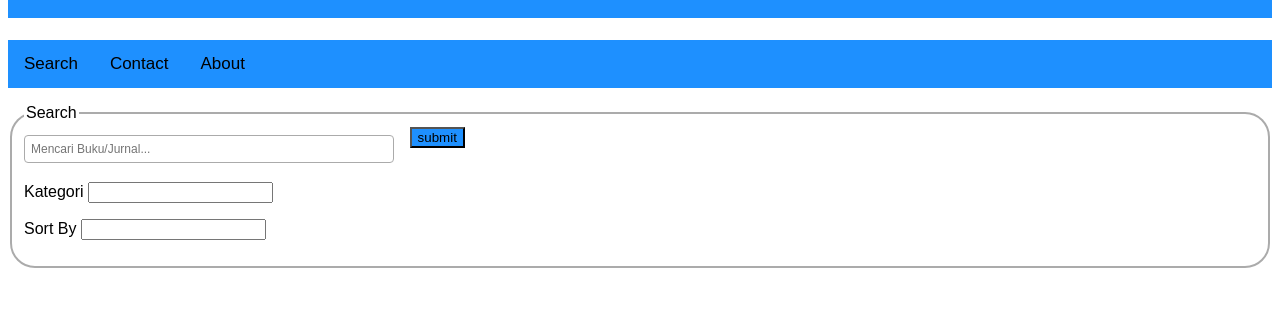
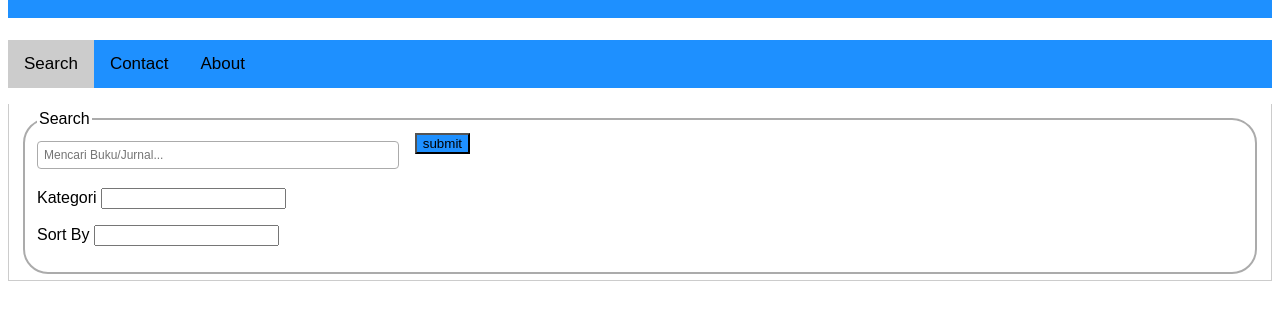
Before and after one commit to claudiarenata/elibraryRPL, a website: page firstpage.html in a window 1280 px wide. Both pictures are taken after a click on the button "Search". Shown: the part 135-448 px from the top of the page. Drawn offline with Linux system fonts and the light colour scheme.

Commit message:
Update firstpage.html

```diff
--- a/firstpage.html
+++ b/firstpage.html
@@ -23,6 +23,7 @@
 
     <!-- <form action="" target="_self" method="get"> -->
     <p padding: 10px></p>
+    <div id="Search" class="tabcontent">
     <fieldset id="corners">
         <legend>Search</legend>
         <div class="topnav">
@@ -47,6 +48,7 @@
         </datalist>
         <p padding: 10px></p>
     </fieldset>
+
     <!-- </form> -->
 
     <!-- tabel hasil pencarian -->
@@ -91,6 +93,7 @@
         <p>Form pemesanan</p>
         </div>
     </div>
+    </div>
 
 </body>
 
```
